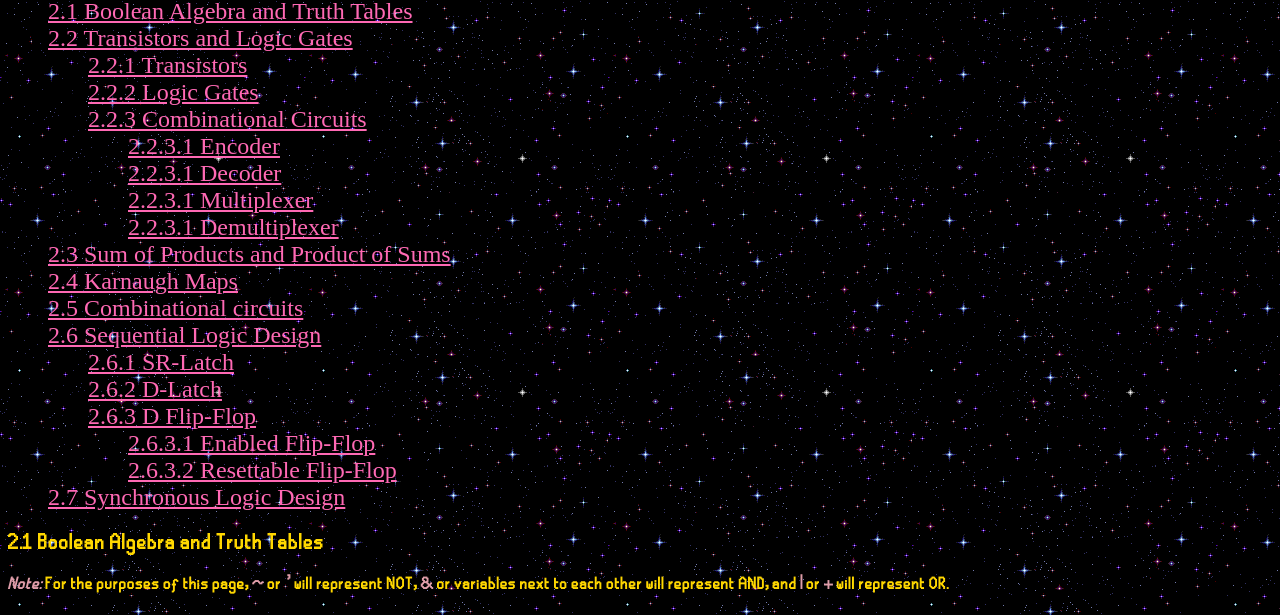
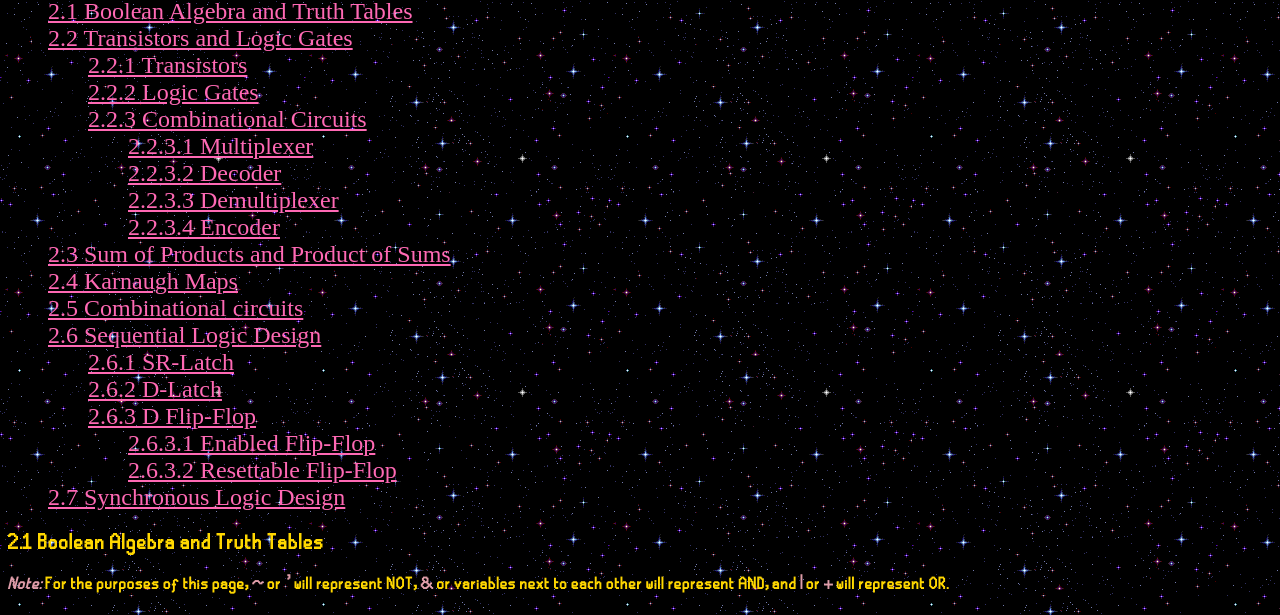
Before and after one commit to Tiamtum/Tiamtum.github.io, a plain HTML site: page html/CS_Sections/CS_2.html in a window 1280 px wide. Shown: the part 112-727 px from the top of the page. Drawn offline with Linux system fonts and the light colour scheme.

Commit message:
Update CS_2.html

```diff
--- a/html/CS_Sections/CS_2.html
+++ b/html/CS_Sections/CS_2.html
@@ -53,10 +53,10 @@
                 <li><a href="#ss2_2_2">2.2.2 Logic Gates</a></li>
                 <li><a href="#ss2_2_3">2.2.3 Combinational Circuits</a>
                 <ul>
-                    <li><a href="#ss2_2_3_1">2.2.3.1 Encoder</a></li>
-                    <li><a href="#ss2_2_3_1">2.2.3.1 Decoder</a></li>
                     <li><a href="#ss2_2_3_1">2.2.3.1 Multiplexer</a></li>
-                    <li><a href="#ss2_2_3_1">2.2.3.1 Demultiplexer</a></li>
+                    <li><a href="#ss2_2_3_2">2.2.3.2 Decoder</a></li>
+                    <li><a href="#ss2_2_3_3">2.2.3.3 Demultiplexer</a></li>
+                    <li><a href="#ss2_2_3_4">2.2.3.4 Encoder</a></li>
                 </ul>
                 </li>
                 </li>
```
